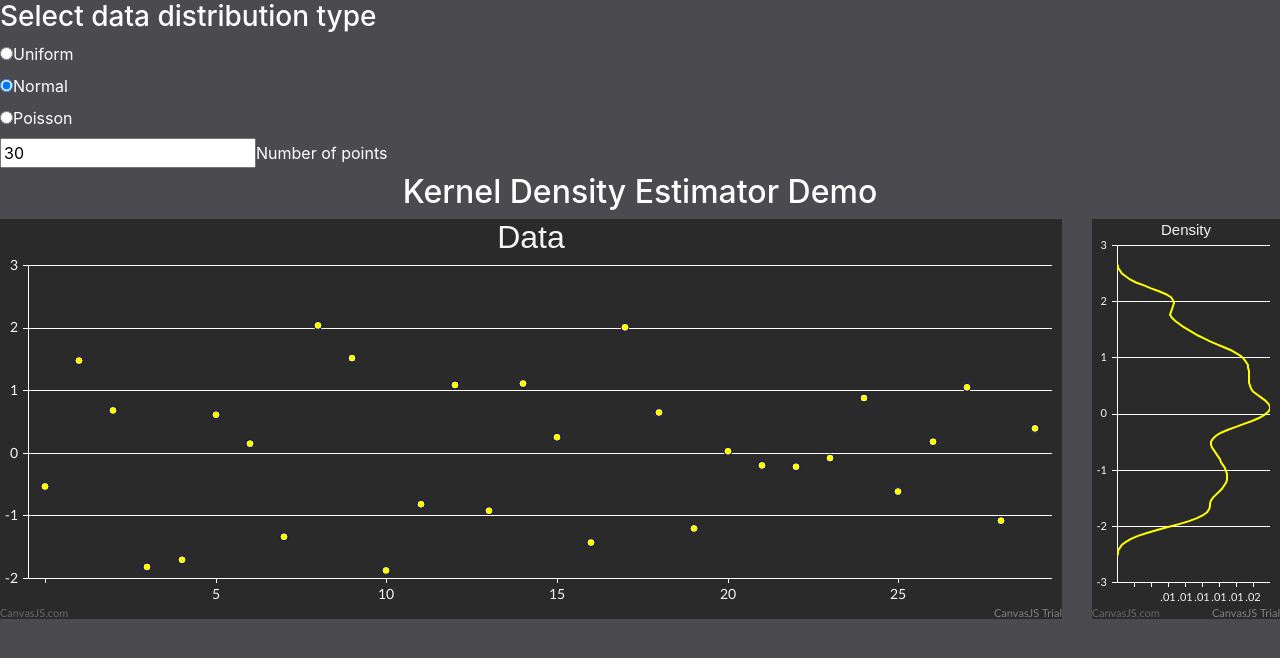
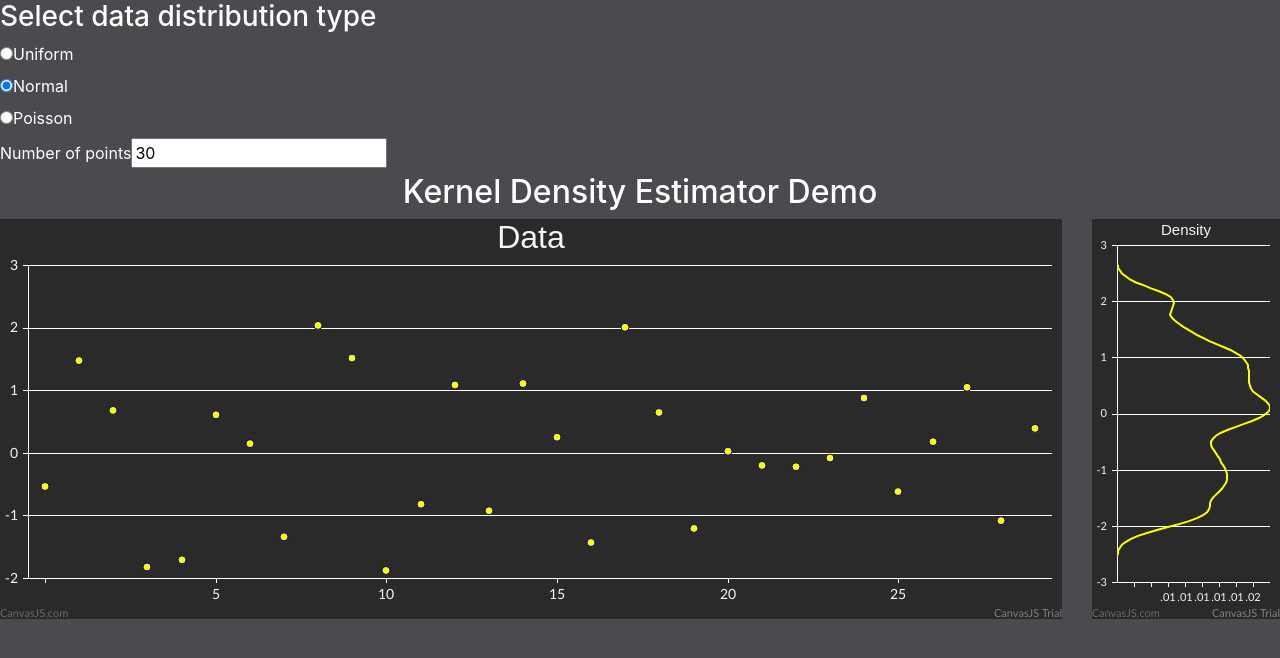
Before and after one commit to markatango/react-density-plot, a React (Create React App) app: page / in a window 1280 px wide. Shown: the top 658 px of the page. Built offline with nearby package versions, Linux system fonts and the light colour scheme.

Commit message:
moved label

```diff
--- a/src/components/datatype/datatype.component.jsx
+++ b/src/components/datatype/datatype.component.jsx
@@ -55,9 +55,10 @@ class DataTypeSelector extends React.Component {
         </form>
 
         <form>
+        <label form="numpoints">Number of points</label>
             <input type="number" value={this.props.numberPoints} id="numpoints"
               onChange={this.handleNumberPointsChange}  name="numpoints"/>
-            <label form="numpoints">Number of points</label>
+
         </form>
 
       </div>
--- a/src/pages/displaygraphs/displaygraphs.component.jsx
+++ b/src/pages/displaygraphs/displaygraphs.component.jsx
@@ -52,7 +52,8 @@ class DisplayGraphs extends Component {
     }
 
     return (
-      <div>
+      <React.Fragment>
+          <div>
         <div className="row">
           <div className="col-12">
          <h2 style={{textAlign: "center"}}>Kernel Density Estimator Demo</h2>
@@ -72,6 +73,8 @@ class DisplayGraphs extends Component {
           </div>
         </div>
       </div>
+      </React.Fragment>
+
     );
   }
 }
```
